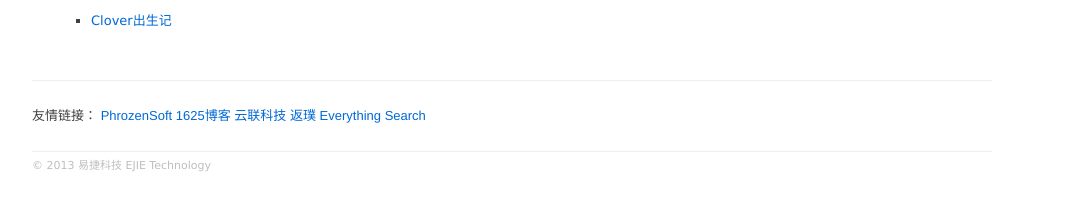
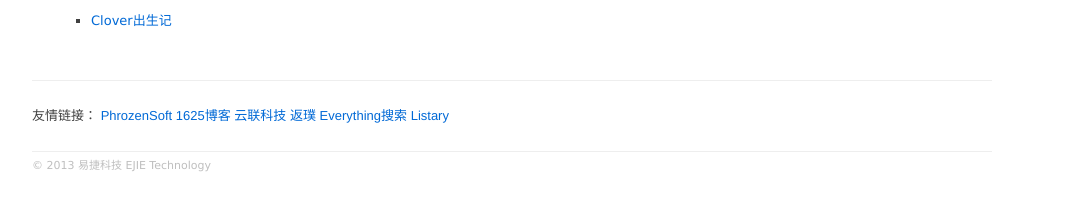
Before and after one commit to achermao/cn, a Jekyll site: the page built from _posts/2012-07-11-clover-thanks.md, in a window 1280 px wide. Shown: the part 672-883 px from the top of the page, without its empty margins (118-1200 px from the left). Built offline with Jekyll 4.4.1, drawn with Linux system fonts in a browser that asks for light colours; some web fonts are replaced; Markdown is read by kramdown in place of the engine named in the settings; comment, search, counter and statistics services are not loaded.

Commit message:
update donators

```diff
--- a/_includes/donator.html
+++ b/_includes/donator.html
@@ -120,3 +120,4 @@ Sergio Nalin
 郝彦超
 Vincent Bonaventura
 张祥
+stephanie baas
--- a/_includes/links.html
+++ b/_includes/links.html
@@ -5,6 +5,7 @@
 		<a href="http://1625.me">1625博客</a>
 		<a href="http://www.yizhuke.com/">云联科技</a>
 		<a href="http://foundpure.com">返璞
-		<a href="http://www.voidtools.com/">Everything Search</a>
+		<a href="http://www.voidtools.com/">Everything搜索</a>
+		<a href="http://www.listary.com/">Listary</a>
 	</div>
 </div>
```
